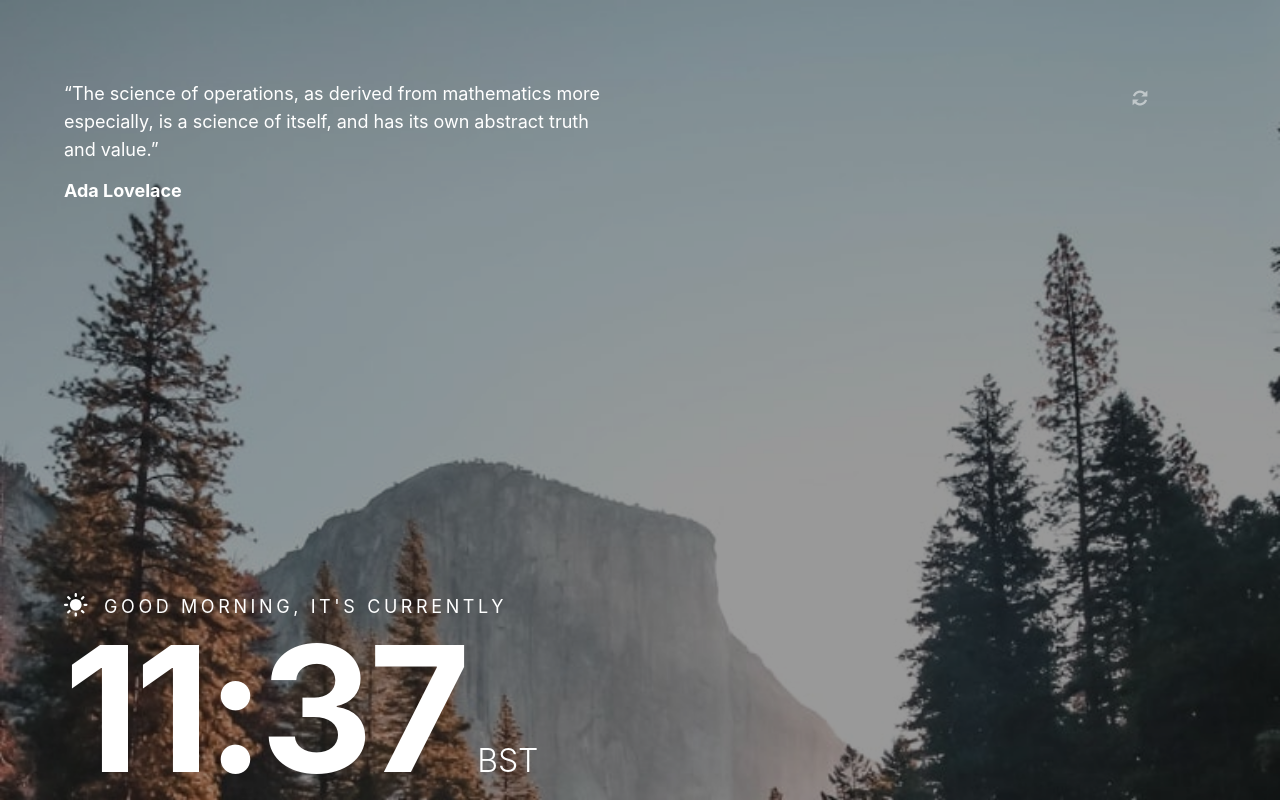
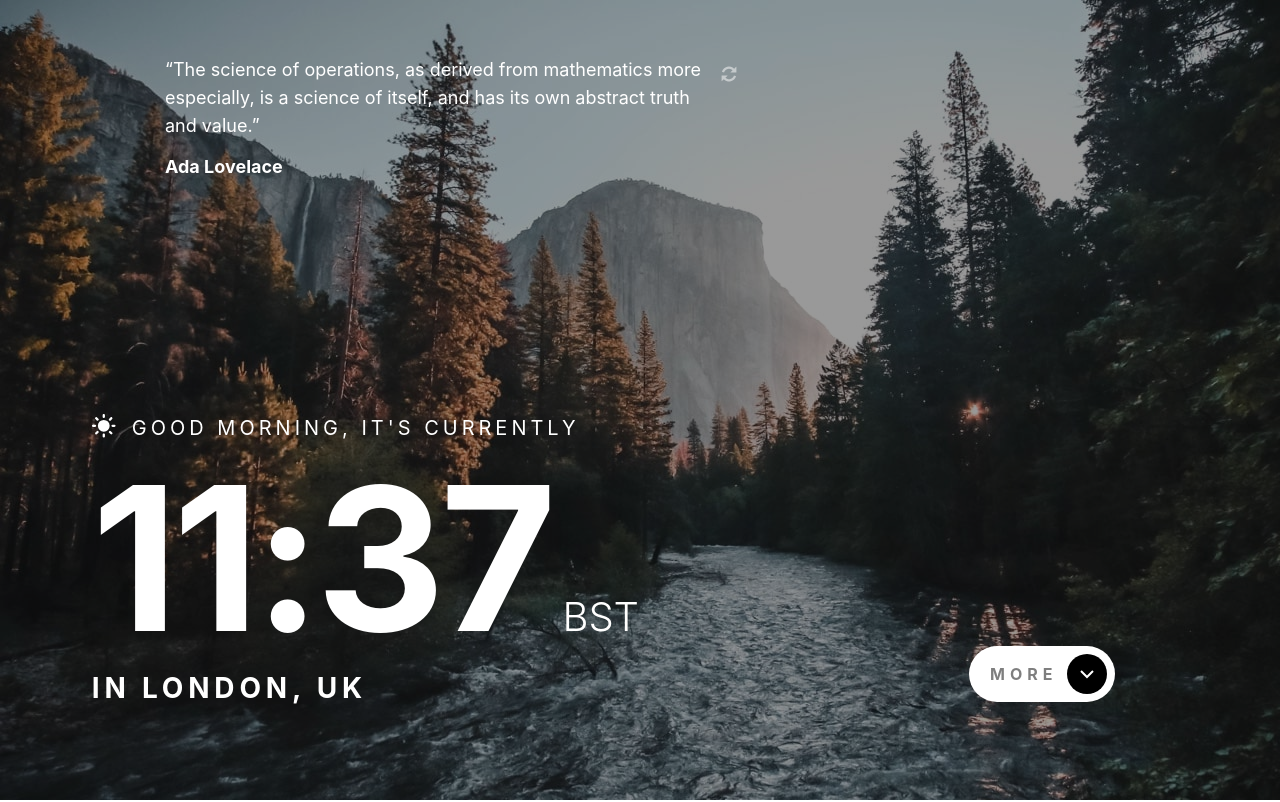
Before and after one commit to roodhouse/frontend-mentor-clock, a React (Create React App) app: page / in a window 1280 px wide. Shown: the top 802 px of the page. Built offline with nearby package versions, Linux system fonts and the light colour scheme.

Commit message:
fullView done

```diff
--- a/src/App.css
+++ b/src/App.css
@@ -1,6 +1,10 @@
 .day #popupContainer {
   background-color: rgba(255,255,255,0.75);
   color: #303030;
+}
+
+.day .bar {
+  background-color: #303030;
 }
 
 .night #popupContainer {
--- a/src/App.js
+++ b/src/App.js
@@ -4,23 +4,23 @@ import Copy from './components/Copy'
 import Button from './components/Button'
 import Popup from './components/Popup'
 
-// tabview
-// full view
 // hook up button
 
 function App() {
   return (
     <div className="App h-screen" id='app'>
-     <div id='mainWrapper' className='h-full bg-[url("../src/assets/mobile/bg-image-daytime.jpg")] md:bg-[url("../src/assets/tablet/bg-image-daytime.jpg")] bg-no-repeat bg-cover'>
-      <div id='mainContainer' className='h-full pt-8 pb-10 bg-black bg-opacity-40 md:pt-20 md:pb-16'>
-        <div id='topWrapper' className='px-[26px] md:pl-16 md:pr-[132px]'>
+     <div id='mainWrapper' className='h-full bg-[url("../src/assets/mobile/bg-image-daytime.jpg")] md:bg-[url("../src/assets/tablet/bg-image-daytime.jpg")] xl:bg-[url("../src/assets/desktop/bg-image-daytime.jpg")] bg-no-repeat bg-cover'>
+      <div id='mainContainer' className='h-full pt-8 pb-10 bg-black bg-opacity-40 md:pt-20 md:pb-16 xl:pt-[56px] xl:pb-[98px]'>
+        <div id='topWrapper' className='px-[26px] md:pl-16 md:pr-[132px] xl:px-[165px]'>
           <Top />
         </div>
-        <div id='copyWrapper' className='mt-[227px] mb-12 px-[26px] md:pl-16 md:pr-[132px] md:mt-[388px] md:mb-20'>
-          <Copy />
-        </div>
-        <div id='buttonWrapper' className='px-[26px] md:pl-16 md:pr-[132px]'>
-          <Button />
+        <div id='copyButtonWraper' className='xl:flex xl:items-end xl:justify-end'>
+          <div id='copyWrapper' className='mt-[227px] mb-12 px-[26px] md:pl-16 md:pr-[132px] md:mt-[388px] md:mb-20 xl:px-[165px] xl:mt-[233px] xl:mb-0'>
+            <Copy />
+          </div>
+          <div id='buttonWrapper' className='px-[26px] md:pl-16 md:pr-[132px] xl:px-[165px]'>
+            <Button />
+          </div>
         </div>
         <div id='popupWrapper' className='hidden day'>
           <Popup />
--- a/src/components/Copy.jsx
+++ b/src/components/Copy.jsx
@@ -6,19 +6,19 @@ function Copy() {
         <div id="copyContainer">
             <div id="greeting" className='flex mb-4 md:mb-0'>
                 <div id="greetingIcon" className='w-6 h-6 bg-[url("../src/assets/desktop/icon-sun.svg")] mr-4' />
-                <div id="greetingCopy" className='text-white text-[15px] font-normal uppercase tracking-[3px] leading-[25px] md:text-lg md:tracking-[3.6px]'>
+                <div id="greetingCopy" className='text-white text-[15px] font-normal uppercase tracking-[3px] leading-[25px] md:text-lg md:tracking-[3.6px] xl:text-xl xl:tracking-[4px] xl:mb-4'>
                     <p>Good Morning<span className='hidden md:inline'>, it's currently</span></p>
                 </div>
             </div>
-            <div id="time" className='flex items-baseline mb-4 md:mb-0'>
-                <div id="theTime" className='text-white text-[100px] font-bold leading-[100px] tracking-[-2.5px] text-left mr-[5px] md:text-[175px] md:leading-[175px] md:tracking-[-4.375px] md:mr-[11px]'>
+            <div id="time" className='flex items-baseline mb-4 md:mb-0 xl:mb-4'>
+                <div id="theTime" className='text-white text-[100px] font-bold leading-[100px] tracking-[-2.5px] text-left mr-[5px] md:text-[175px] md:leading-[175px] md:tracking-[-4.375px] md:mr-[11px] xl:text-[200px] xl:leading-[200px] xl:tracking-[-5px]'>
                     <p>11:37</p>
                 </div>
-                <div id="timeZone" className='text-white text-[15px] leading-7 uppercase font-light md:text-[32px]'>
+                <div id="timeZone" className='text-white text-[15px] leading-7 uppercase font-light md:text-[32px] xl:text-[40px]'>
                     <p>BST</p>
                 </div>
             </div>
-            <div id="place" className='text-white text-[15px] font-bold leading-7 tracking-[3px] uppercase text-left md:text-lg md:tracking-[3.6px]'>
+            <div id="place" className='text-white text-[15px] font-bold leading-7 tracking-[3px] uppercase text-left md:text-lg md:tracking-[3.6px] xl:text-[28px] xl:tracking-[4.8px]'>
                 <p>In London, UK</p>
             </div>
         </div>
--- a/src/components/Popup.jsx
+++ b/src/components/Popup.jsx
@@ -3,39 +3,40 @@ import React from 'react'
 function Popup() {
   return (
     <>
-        <div id="popupContainer" className='backdrop-blur-[20px] px-[26px] py-12 md:flex md:py-[120px] md:pl-16 md:pr-[168px] md:justify-between'>
+        <div id="popupContainer" className='backdrop-blur-[20px] px-[26px] py-12 md:flex md:py-[120px] md:pl-16 md:pr-[168px] md:justify-between xl:px-[74px] xl:pl-[165px] xl:pr-[434px] xl:backdrop-blur-[100px]'>
             <div id="zoneYear">
                 <div id="timezoneContainer" className='flex justify-between mb-4 md:flex-col md:mb-[49px]'>
-                    <div id='zoneLabel' className='text-[10px] font-normal leading-7 tracking-[2px] uppercase md:text-[13px] md:leading-7 md:tracking-[2.6px]'>
+                    <div id='zoneLabel' className='text-[10px] font-normal leading-7 tracking-[2px] uppercase md:text-[13px] md:leading-7 md:tracking-[2.6px] xl:text-[15px] xl:tracking-[3px]'>
                         <p>CURRENT TIMEZONE</p>
                     </div>
-                    <div id="place" className='text-xl font-bold text-right md:text-left md:text-[40px] md:leading-normal'>
+                    <div id="place" className='text-xl font-bold text-right md:text-left md:text-[40px] md:leading-normal xl:text-[56px]'>
                         <p>Europe/London</p>
                     </div>
                 </div>
                 <div id="yearContainer" className='flex justify-between mb-4 md:flex-col'>
-                    <div id="yearLabel" className='text-[10px] font-normal leading-7 tracking-[2px] uppercase md:text-[13px] md:leading-7 md:tracking-[2.6px]'>
+                    <div id="yearLabel" className='text-[10px] font-normal leading-7 tracking-[2px] uppercase md:text-[13px] md:leading-7 md:tracking-[2.6px] xl:text-[15px] xl:tracking-[3px]'>
                         <p>Day of the year</p>
                     </div>
-                    <div id="yearDay" className='text-xl font-bold text-right md:text-left md:text-[40px] md:leading-normal'>
+                    <div id="yearDay" className='text-xl font-bold text-right md:text-left md:text-[40px] md:leading-normal xl:text-[56px]'>
                         <p>295</p>
                     </div>
                 </div>
             </div>
+            <div id="bar" className='bar hidden xl:block xl:w-[1px] xl:h-[252px] xl:opacity-25' />
             <div id="weekAndNumber">
                 <div id="weekContainer" className='flex justify-between mb-4 md:flex-col md:mb-[49px]'>
-                    <div id="weekLabel" className='text-[10px] font-normal leading-7 tracking-[2px] uppercase md:text-[13px] md:leading-7 md:tracking-[2.6px]'>
+                    <div id="weekLabel" className='text-[10px] font-normal leading-7 tracking-[2px] uppercase md:text-[13px] md:leading-7 md:tracking-[2.6px] xl:text-[15px] xl:tracking-[3px]'>
                         <p>Day of the week</p>
                     </div>
-                    <div id="weekDay" className='text-xl font-bold text-right md:text-left md:text-[40px] md:leading-normal'>
+                    <div id="weekDay" className='text-xl font-bold text-right md:text-left md:text-[40px] md:leading-normal xl:text-[56px]'>
                         <p>5</p>
                     </div>
                 </div>
                 <div id="weekNumberContainer" className='flex justify-between md:flex-col'>
-                    <div id="weekNumberLabel" className='text-[10px] font-normal leading-7 tracking-[2px] uppercase md:text-[13px] md:leading-7 md:tracking-[2.6px]'>
+                    <div id="weekNumberLabel" className='text-[10px] font-normal leading-7 tracking-[2px] uppercase md:text-[13px] md:leading-7 md:tracking-[2.6px] xl:text-[15px] xl:tracking-[3px]'>
                         <p>Week number</p>
                     </div>
-                    <div id="weekNumber" className='text-xl font-bold text-right md:text-left md:text-[40px] md:leading-normal'>
+                    <div id="weekNumber" className='text-xl font-bold text-right md:text-left md:text-[40px] md:leading-normal xl:text-[56px]'>
                         <p>42</p>
                     </div>
                 </div>
--- a/src/components/Top.jsx
+++ b/src/components/Top.jsx
@@ -4,8 +4,8 @@ import Refresh from '../assets/desktop/icon-refresh.svg'
 function Top() {
   return (
     <>
-        <div id="topContainer" className='flex justify-between'>
-            <div id="quoteContainer" className='flex flex-col w-[290px] md:w-[540px]'>
+        <div id="topContainer" className='flex justify-between xl:justify-start'>
+            <div id="quoteContainer" className='flex flex-col w-[290px] md:w-[540px] xl:mr-4'>
                 <div id="quote" className='text-white text-xs font-normal leading-[22px] text-left mb-2 md:text-lg md:mb-[13px]'>
                     <p>“The science of operations, as derived from mathematics more especially, is a science of itself, and has its own abstract truth and value.”</p>
                 </div>
```
